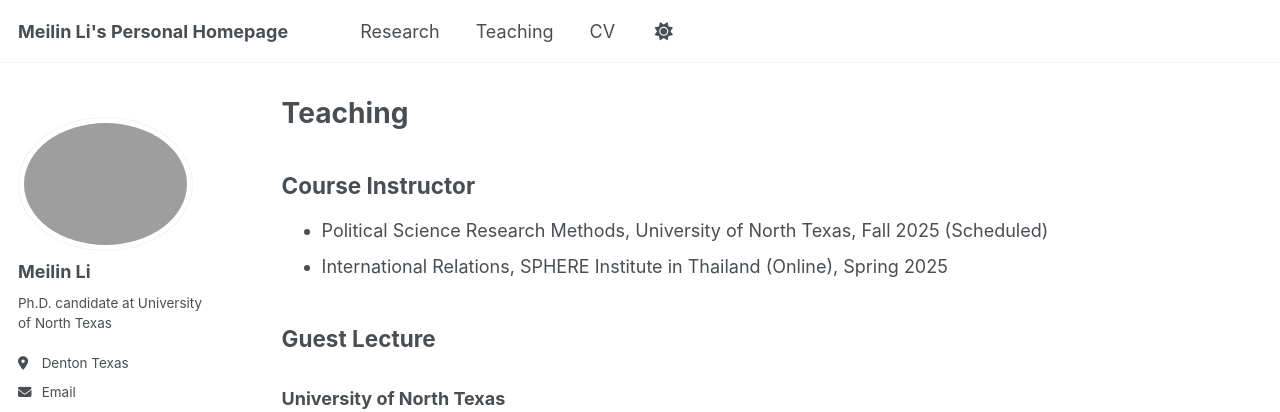
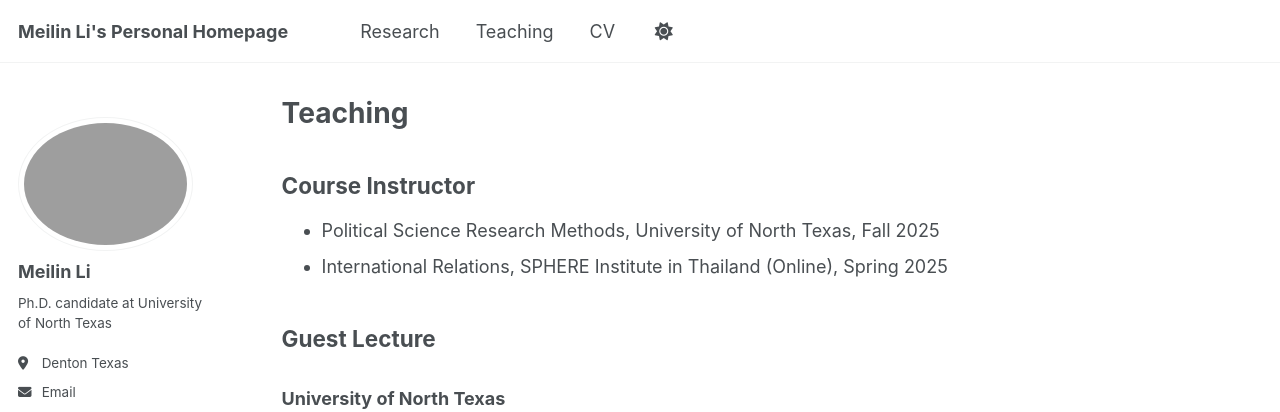
Before and after one commit to meilinlinet/meilinlinet.github.io, a Jekyll site: the page built from _teaching/2014-spring-teaching-1.md, in a window 1280 px wide and 1320 px high. Shown: the top 412 px of the window. Built offline with Jekyll 4.4.1, drawn with Linux system fonts in a browser that asks for light colours; some web fonts are replaced.

Commit message:
Update 2014-spring-teaching-1.md

```diff
--- a/_teaching/2014-spring-teaching-1.md
+++ b/_teaching/2014-spring-teaching-1.md
@@ -6,7 +6,7 @@ author_profile: true
 ---
 
 ## Course Instructor
-- Political Science Research Methods, University of North Texas, Fall 2025 (Scheduled)
+- Political Science Research Methods, University of North Texas, Fall 2025
 - International Relations, SPHERE Institute in Thailand (Online), Spring 2025
 
 ## Guest Lecture
```
